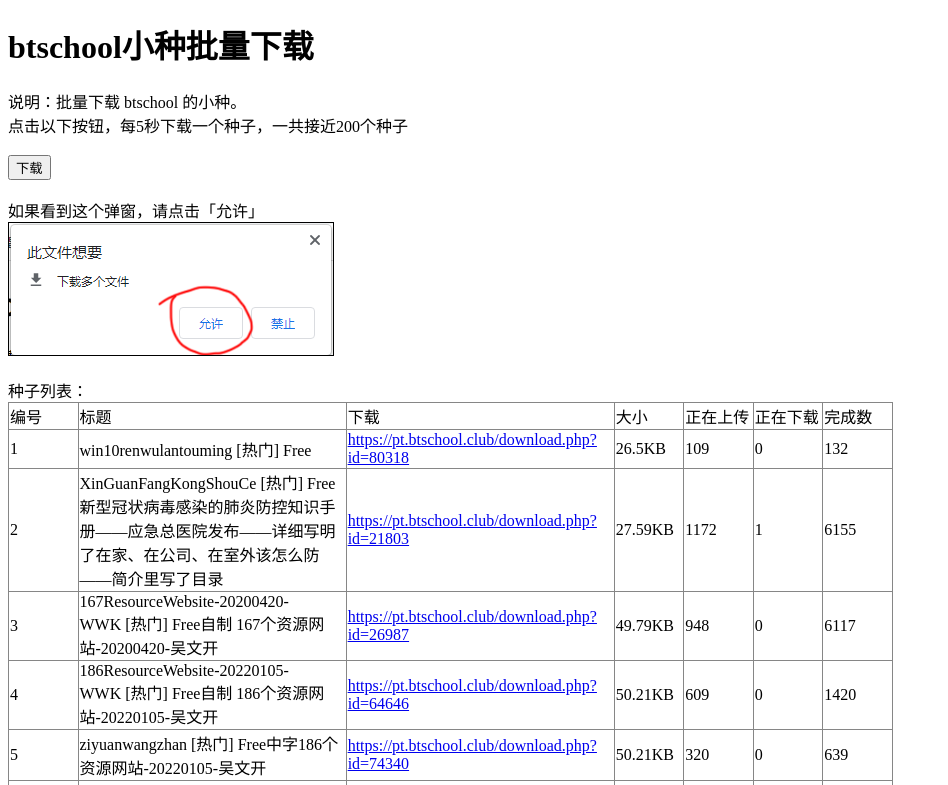
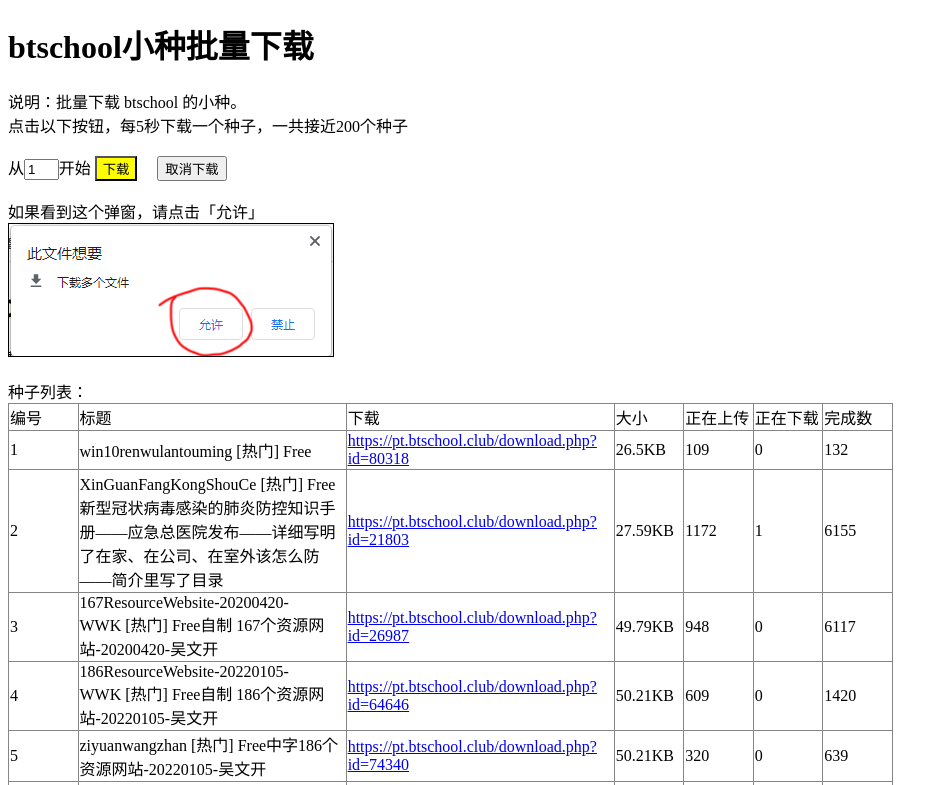
Before and after one commit to dzwzqlx/btschoolSmallSeeds, a plain HTML site: page index.html in a window 1280 px wide. Both pictures are taken after a click on the button "下载". Shown: the top 785 px of the page, without its empty margins (0-948 px from the left). Drawn offline with Linux system fonts and the light colour scheme.

Commit message:
Update index.html

```diff
--- a/index.html
+++ b/index.html
@@ -215,22 +215,62 @@
       "https://pt.btschool.club/download.php?id=8612",
       "https://pt.btschool.club/download.php?id=45607"]
 
+    var downloadInterval = 0
+    var index = document.cookie
+    if (index == undefined) {
+      index = 0
+    } else if (index.indexOf("index=") == -1) {
+      index = 0
+    } else {
+      index = Number(index.substring(6, 1000))
+    }
+    console.log("cookie", document.cookie, index)
+    document.cookie = "index=" + index
+    var ifDownloading = false
+    window.onload = function () {
+      document.querySelector("#countInput").value = index + 1
+    }
+
     function download() {
-      let i = 0
-      let downloadInterval = setInterval(() => {
-        if (i < seeds.length) {
-          console.log(seeds[i])
-          downloadSeed(seeds[i])
-          i++
-        } else {
-          clearInterval(downloadInterval)
-        }
-      }, 5000)
+      if (ifDownloading == false) {
+        index = Number(document.querySelector("#countInput").value) - 1
+        downloadInterval = setInterval(() => {
+          if (index < seeds.length) {
+            console.log(seeds[index])
+            downloadSeed(seeds[index])
+            document.querySelector("#countInput").value = index + 1
+            document.cookie = "index=" + index
+            // document.querySelector("#count").innerText = "下载到第 " + (i + 1) + " 个，正在下载"
+            index++
+          } else {
+            document.querySelector("#reminder").innerText = "恭喜！全部下完乐~"
+            clearInterval(downloadInterval)
+            document.querySelector("#download").setAttribute('style', '');
+          }
+        }, 5000)
+        console.log("startInterval ", downloadInterval)
+        ifDownloading = true
+        document.querySelector("#download").setAttribute('style', 'background-color: yellow;');
+      } else {
+        document.querySelector("#reminder").innerText = "下载中，请勿重复点击"
+        setTimeout(() => { document.querySelector("#reminder").innerText = "" }, 3000)
+      }
+    }
+
+    function cancleDownload() {
+      console.log("取消", downloadInterval)
+      clearInterval(downloadInterval)
+      document.querySelector("#download").setAttribute('style', '');
+      if (ifDownloading) {
+        // document.querySelector("#count").innerText = "下载到第 " + (i + 1) + " 个，已取消"
+      }
+      ifDownloading = false
     }
 
     function downloadSeed(href) {
       const a = document.createElement('a');
       a.setAttribute('href', href);
+      // a.setAttribute('target', "_blank");
       a.setAttribute('download', true);
       a.click();
     }
@@ -242,7 +282,12 @@
   <h1>btschool小种批量下载</h1>
   <div>说明：批量下载 btschool 的小种。</br>点击以下按钮，每5秒下载一个种子，一共接近200个种子</div>
   <br />
-  <button type="button" onclick="download();">下载</button>
+  <div id="reminder"></div>
+  <div id="count"></div>
+  <span>从</span><input id="countInput" type="text" style="width: 2em;">开始</input>
+  <button id="download" type="button" onclick="download();">下载</button>
+  <span style="margin: 0.5em"></span>
+  <button id="cancle" type="button" onclick="cancleDownload();">取消下载</button>
   <br />
   <br />
   如果看到这个弹窗，请点击「允许」
```
